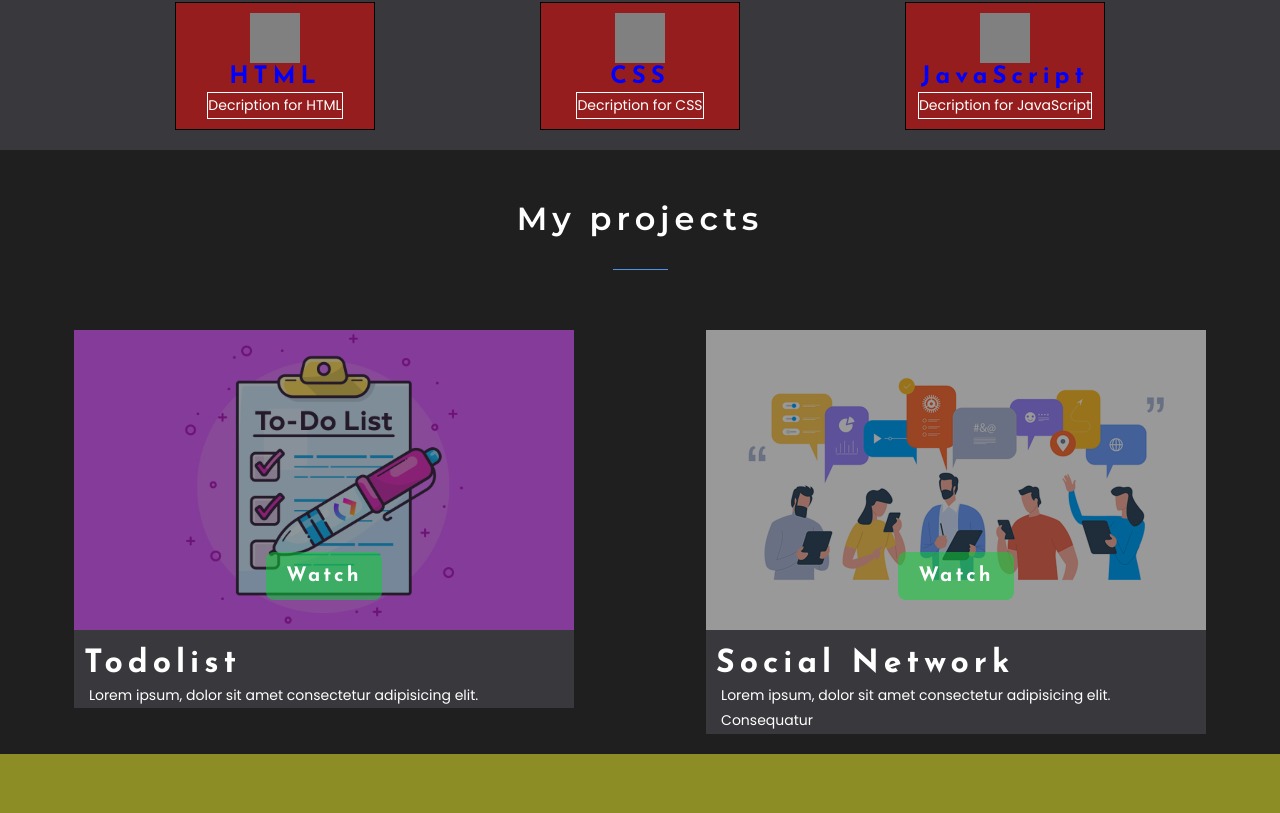
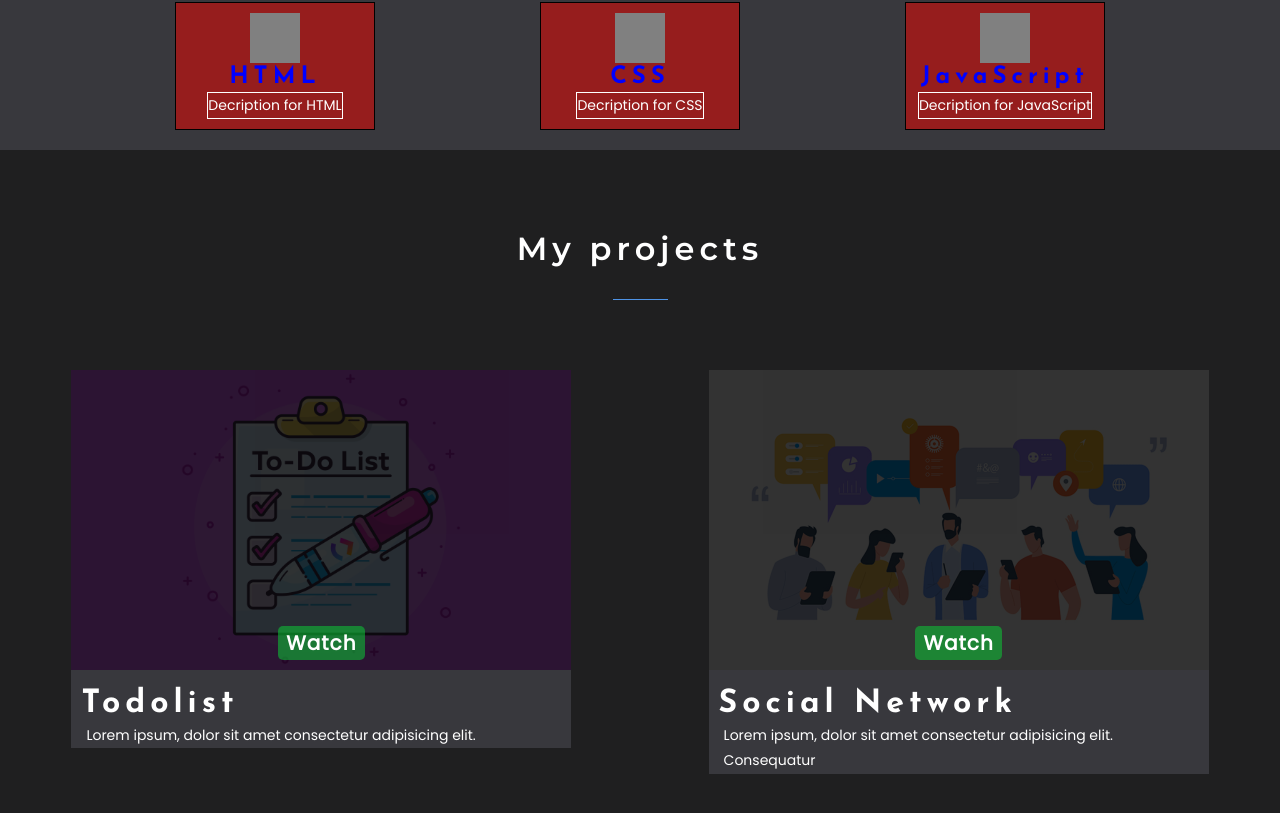
Before and after one commit to DenRainmen/Portfolio, a React (Vite) app: page / in a window 1280 px wide. Shown: the part 737-1550 px from the top of the page. Built offline with nearby package versions, Linux system fonts and the light colour scheme.

Commit message:
Подключил Sass

```diff
--- a/package.json
+++ b/package.json
@@ -26,6 +26,7 @@
     "@types/uuid": "^9.0.1",
     "@vitejs/plugin-react": "^3.1.0",
     "gh-pages": "^5.0.0",
+    "sass": "^1.63.4",
     "typescript": "^4.9.3",
     "vite": "^4.2.0"
   }
--- a/src/App.css
+++ b/src/App.css
@@ -35,7 +35,7 @@ button {
 	margin-right: auto;
 	margin-left: auto;
  /*  background-color: #1f1f20; */
- padding: 20px 1vw;
+ padding: 50px 1vw;
 
 }
 
@@ -71,7 +71,7 @@ button {
   flex-wrap: wrap;
   justify-content: space-around;
   align-items: flex-start;
-  gap: 10px;
+  gap: 20px;
 
   width: 100%;
 /*   background-color: #1f1f20; */
--- /dev/null
+++ b/src/Projects/Project.module.scss
@@ -0,0 +1,86 @@
+.projectCard {
+
+
+  width: 500px;
+  background-color: #38383d;
+  /*  border: 1px solid black; */
+  display: flex;
+  flex-direction: column;
+  align-items: flex-start;
+  justify-content: center;
+
+  .projectLogo{
+
+    position: relative;
+    background-color: grey;
+    width: 100%;
+    height: 300px;
+    /* background-image: url("https://picsum.photos/400/300"); */
+    /* background-image: url("../assets/images/squad.png"); */
+    display: flex;
+    justify-content: center;
+    align-items: flex-end;
+    background-size: cover;
+    background-position: center;
+    background-repeat: no-repeat;
+    /* background-blend-mode: hard-light ; */
+    /* filter: brightness(0.5); */
+
+    &:hover{
+      position: static;
+    }
+
+    /* делаем затемнение заднего фона*/
+    &::before {
+      content: "123";
+      position: absolute;
+      background-color: rgb(0, 0, 0);
+      top: 0;
+      bottom: 0;
+      left: 0;
+      right: 0;
+      opacity: 0.8;
+      z-index: 1;
+    }
+
+  }
+
+  a {
+    text-decoration: none;
+    margin-bottom: 10px;
+    background-color: rgba(11, 210, 54, 0.522);
+    color: rgb(255, 255, 255);
+    padding: 3px 8px;
+    border-radius: 5px;
+    font-weight: bold;
+    font-family: 'Poppins', sans-serif;
+    font-size: 20px;
+    line-height: 1.4;
+    letter-spacing: 1px;
+    position: relative;
+    z-index: 5;
+
+      &:hover {
+        text-decoration: underline;
+        background-color: dodgerblue;
+        text-underline-offset: 5px;
+      }
+  }
+
+  .projectTitle {
+    padding: 15px 10px 0;
+  }
+
+ .projectDescription {
+    text-align: left;
+    /* border: 1px solid; */
+    padding: 0 15px 0;
+    ;
+  }
+
+  @media screen and (max-width: 500px) {
+    width: 80%;
+  }
+
+
+}
--- a/src/Projects/ProjectCard.tsx
+++ b/src/Projects/ProjectCard.tsx
@@ -1,5 +1,5 @@
 import React from "react";
-import s from "./Project.module.css";
+import s from "./Project.module.scss";
 
 type PropsType = {
   projectTitle: string;
@@ -10,10 +10,10 @@ type PropsType = {
 export const ProjectCard = (props: PropsType) => {
   return (
     <div className={s.projectCard}>
-      <div style={props.style} className={s.projectLogo} >
+      <div className={s.projectLogo} style={props.style}  >
 
         <a href="#">
-          <button>Watch</button>
+         Watch
         </a>
       </div>
       <h4 className={s.projectTitle}>{props.projectTitle}</h4>
--- a/src/Projects/Projects.tsx
+++ b/src/Projects/Projects.tsx
@@ -1,5 +1,5 @@
 import React from "react";
-import s from "./Project.module.css";
+import s from "./Project.module.scss";
 
 /* import c from "../common/styles/Container.module.css"; */
 import "../App.css"
```
Also changed, not shown: src/Projects/Project.module — копия.css (renamed from src/Projects/Project.module.css), 1 other file (tests, documents, lock files or other folders).
